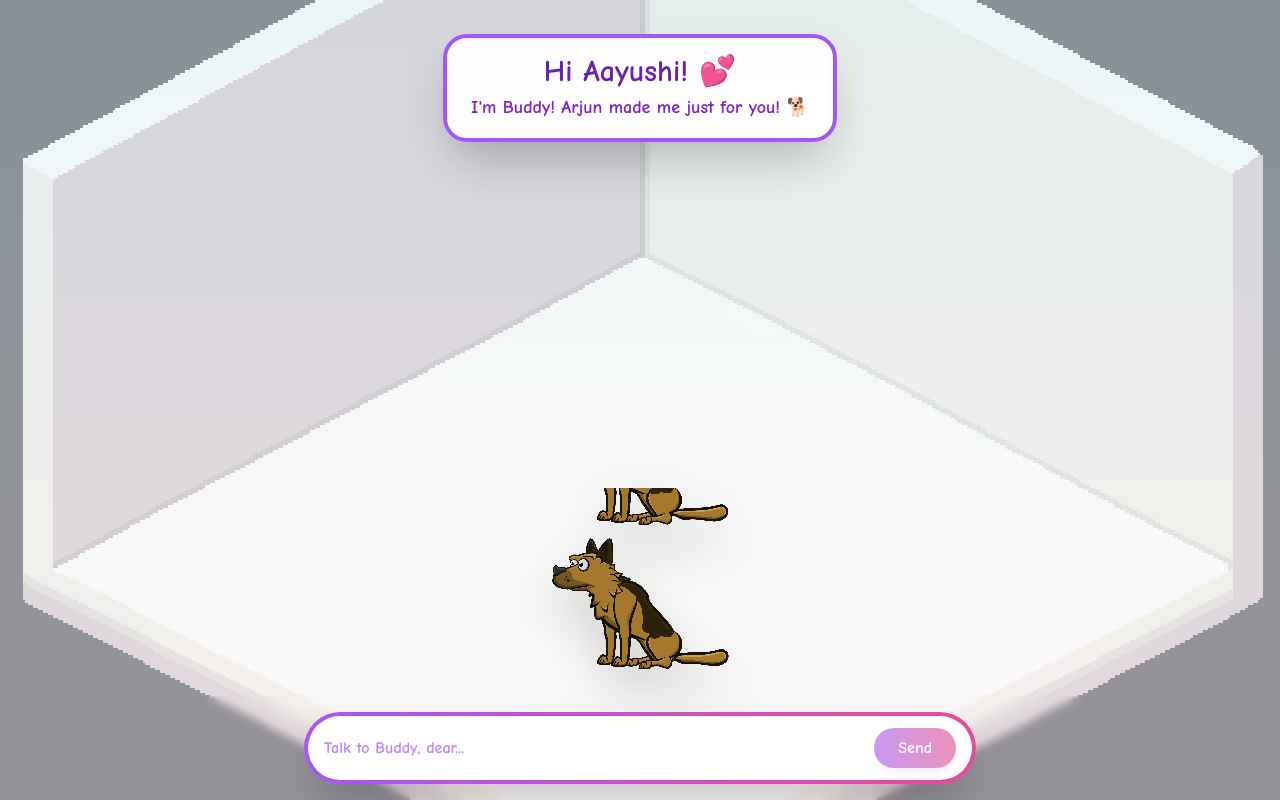
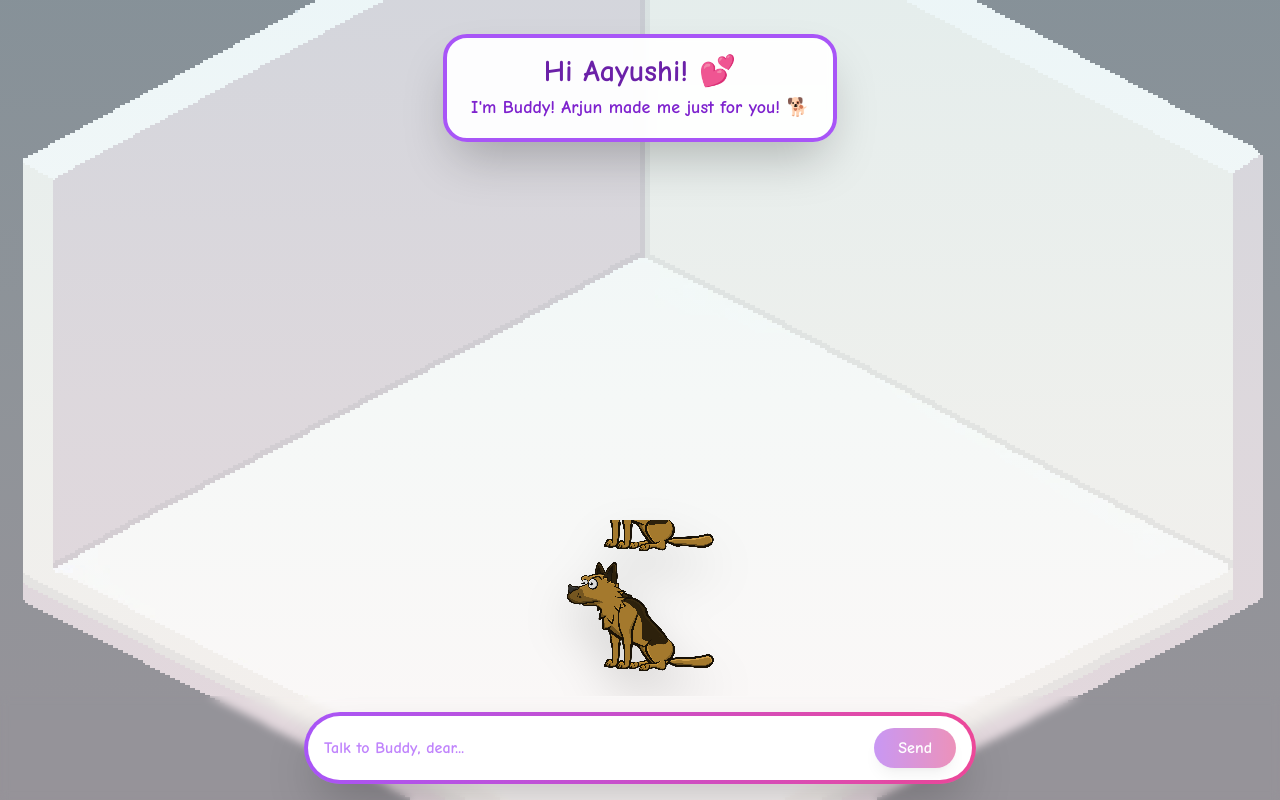
Before and after one commit to Arjun0606/doggy_claude_game, a Next.js app: page /aayushi-game-62492 in a window 1280 px wide. Built offline with nearby package versions, Linux system fonts and the light colour scheme.

Commit message:
FIXED SCROLLING: Dog now shows single frame only, overflow hidden everywhere, NO vertical scrolling

```diff
--- a/app/aayushi-game-62492/page.tsx
+++ b/app/aayushi-game-62492/page.tsx
@@ -71,7 +71,7 @@ export default function BuddyChat() {
   };
 
   return (
-    <div className="fixed inset-0 flex flex-col overflow-hidden">
+    <div className="fixed inset-0 flex flex-col overflow-hidden" style={{ height: '100vh', maxHeight: '100vh' }}>
 
       {/* Room Background - Full Screen */}
       <div className="absolute inset-0 z-0">
@@ -86,7 +86,7 @@ export default function BuddyChat() {
       </div>
 
       {/* Content Container - Fixed Height */}
-      <div className="relative z-10 flex flex-col h-full">
+      <div className="relative z-10 flex flex-col h-full overflow-hidden">
 
         {/* Top Section - Welcome or Speech Bubble */}
         <div className="flex-shrink-0 pt-4 px-4 min-h-[20vh] flex items-center justify-center">
@@ -120,13 +120,11 @@ export default function BuddyChat() {
         </div>
 
         {/* Middle Section - Dog */}
-        <div className="flex-1 flex items-end justify-center pb-4">
-          <div className="relative">
-            <DogSprite
-              action={dogAction}
-              className="drop-shadow-2xl"
-            />
-          </div>
+        <div className="flex-1 flex items-end justify-center pb-4 overflow-hidden">
+          <DogSprite
+            action={dogAction}
+            className="drop-shadow-2xl"
+          />
         </div>
 
         {/* Bottom Section - Input (Fixed) */}
--- a/app/globals.css
+++ b/app/globals.css
@@ -3,6 +3,14 @@
 @tailwind base;
 @tailwind components;
 @tailwind utilities;
+
+html, body {
+  overflow: hidden;
+  height: 100vh;
+  max-height: 100vh;
+  position: fixed;
+  width: 100%;
+}
 
 @layer base {
   * {
--- a/components/DogSprite.tsx
+++ b/components/DogSprite.tsx
@@ -51,15 +51,20 @@ export default function DogSprite({ action, className = '' }: DogSpriteProps) {
   const row = Math.floor(frame / currentAnim.columns);
 
   // Display size - scaled to fit nicely in the room
-  const displayWidth = 180;
+  const displayWidth = 150;
   const displayHeight = (currentAnim.frameHeight / currentAnim.frameWidth) * displayWidth;
+
+  // Calculate background size (total sprite sheet scaled)
+  const bgWidth = (currentAnim.totalWidth / currentAnim.frameWidth) * displayWidth;
+  const bgHeight = (currentAnim.totalHeight / currentAnim.frameHeight) * displayHeight;
 
   return (
     <div
-      className={`relative overflow-hidden ${className}`}
+      className={`relative ${className}`}
       style={{
         width: `${displayWidth}px`,
         height: `${displayHeight}px`,
+        overflow: 'hidden',
       }}
     >
       <div
@@ -67,7 +72,7 @@ export default function DogSprite({ action, className = '' }: DogSpriteProps) {
           width: `${displayWidth}px`,
           height: `${displayHeight}px`,
           backgroundImage: `url(${currentAnim.sprite})`,
-          backgroundSize: `${(currentAnim.totalWidth / currentAnim.frameWidth) * displayWidth}px ${(currentAnim.totalHeight / currentAnim.frameHeight) * displayHeight}px`,
+          backgroundSize: `${bgWidth}px ${bgHeight}px`,
           backgroundPosition: `-${column * displayWidth}px -${row * displayHeight}px`,
           backgroundRepeat: 'no-repeat',
           imageRendering: 'pixelated',
```
